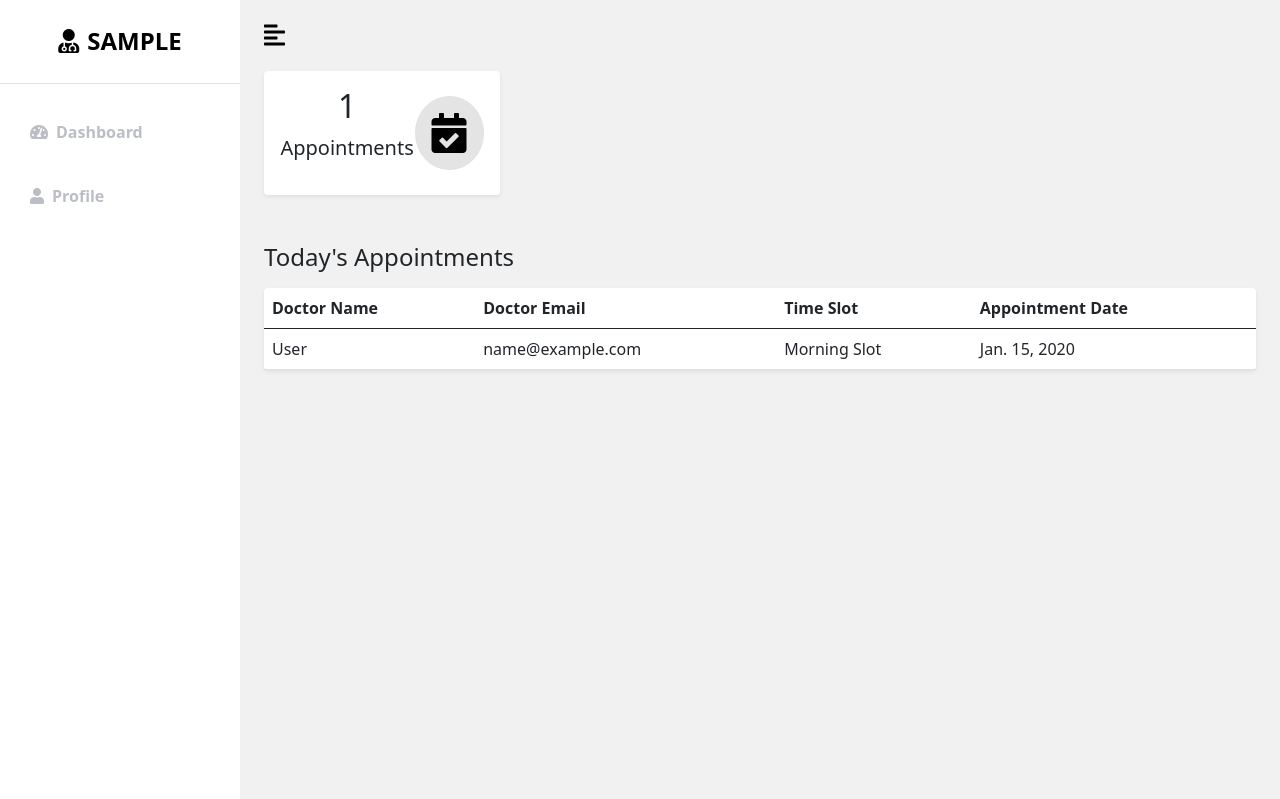
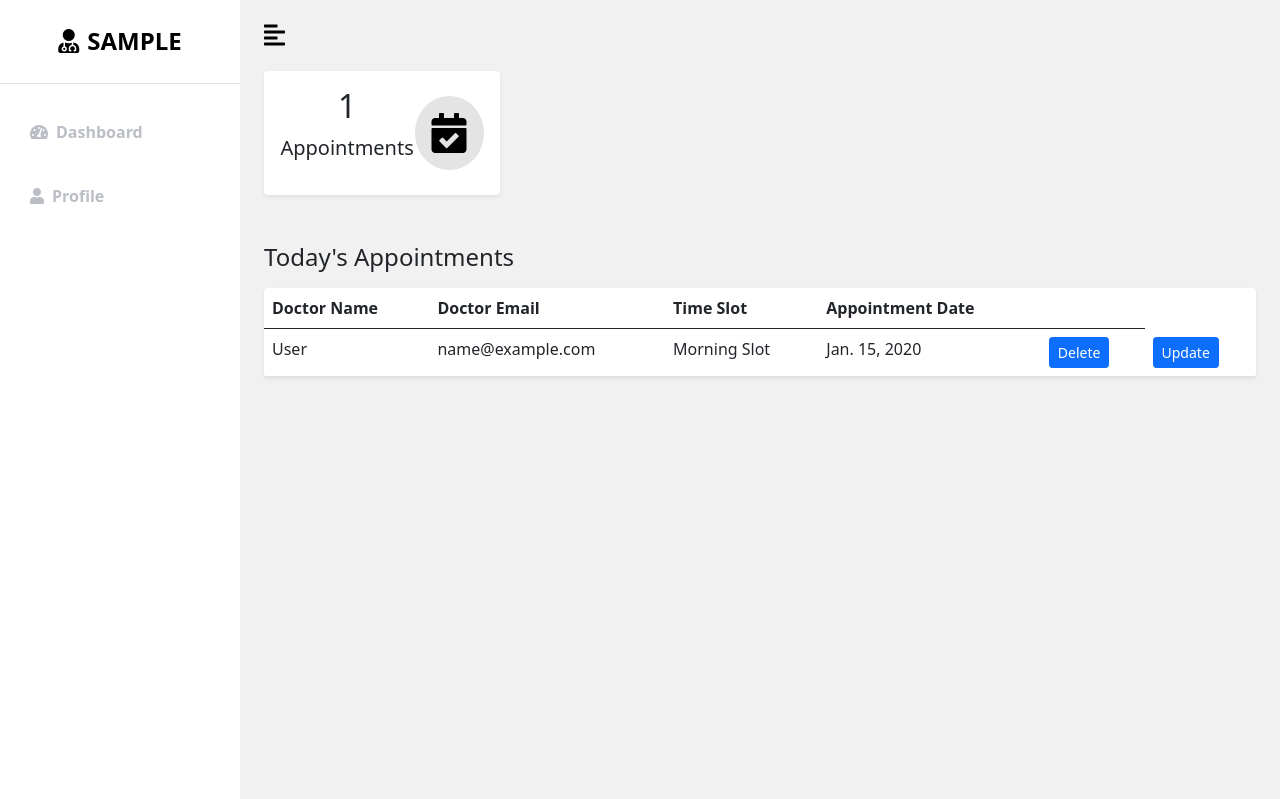
Before and after one commit to Ahmedriyal/eHealthcareSystem, a Django app: page /patientDashboard in a window 1280 px wide. Shown: the part 57-856 px from the top of the page. Run offline with Django 3.2, Linux system fonts and the light colour scheme; a user stored in the database is signed in; tables that the repository leaves empty hold one stand-in row (values such as "Sample post"); some libraries are stand-ins or nearby versions.

Commit message:
appointment update/delete complete

```diff
--- a/healthcareSystem/healthcareApp/models.py
+++ b/healthcareSystem/healthcareApp/models.py
@@ -72,7 +72,6 @@ class Appointment(models.Model):
     ]
     timeSlot = models.CharField(max_length=50, choices=timeSlot_choices)
 
-
 # Model for Contact
 class contactForm(models.Model):
     user = models.ForeignKey(User, on_delete=models.CASCADE, null=True, blank=True)
--- a/healthcareSystem/healthcareApp/templates/html/patientDashboard.html
+++ b/healthcareSystem/healthcareApp/templates/html/patientDashboard.html
@@ -51,6 +51,7 @@
                             <th scope="col">Doctor Email</th>
                             <th scope="col">Time Slot</th>
                             <th scope="col">Appointment Date</th>
+                            <th scope="col"></th>
                         </tr>
                         </thead>
                         <tbody>
@@ -60,6 +61,10 @@
                             <td>{{appointment.doctor.user.email}}</td>
                             <td>{{appointment.timeSlot}}</td>
                             <td>{{appointment.date}}</td>
+                            <td><a href="{% url 'delete' appointment.id %}" class="btn btn-sm btn-primary btn-block">Delete</a></td>
+                            <td><a href="{% url 'update' appointment.id %}" class="btn btn-sm btn-primary btn-block">Update</a></td>
+
+
                         </tr>
                         {% endfor %}
                         </tbody>
--- a/healthcareSystem/healthcareApp/urls.py
+++ b/healthcareSystem/healthcareApp/urls.py
@@ -21,4 +21,10 @@ urlpatterns = [
 	path("searchResult", views.searchResult, name="searchResult"),
 	path("doctor/<int:doctor_id>/", views.appointment, name="appointment"),
 	path("prescription", views.prescription, name="prescription"),
+	path('delete/<int:id>/', views.delete, name="delete"),
+	path('update/<str:id>/', views.update, name="update"),
+
+
+
+
 ]
--- a/healthcareSystem/healthcareApp/views.py
+++ b/healthcareSystem/healthcareApp/views.py
@@ -355,6 +355,35 @@ def patientUpdateProfile(request, pk):
     return render(request, 'html/patientUpdateProfile.html', context)
 
 
+# views for appointment delete---patient dashboard
+def delete(request,id):
+    appointment = Appointment.objects.get(id = id)
+    appointment.delete()
+
+    return redirect('patientDashboard')
+
+# views for appointment update---patient dashboard
+def update(request,id):
+    appointment = Appointment.objects.get(id=id)
+    if request.method == 'POST':
+        name = request.POST['name']
+        phone = request.POST['phone']
+        email = request.POST['email']
+        date = request.POST['date']
+        timeSlot = request.POST['timeSlot']
+
+        appointment_qs = Appointment.objects.filter(user = request.user)
+        if appointment_qs.exists():
+            appointment_qs.update(name=name, phone=phone, email=email, date=date, timeSlot=timeSlot)
+            return redirect('patientDashboard')
+        else:
+            Appointment.objects.create(name=name, phone=phone, email=email, date=date, timeSlot=timeSlot)
+
+    context = {'appointment':appointment}
+    return render(request, 'html/appointment.html', context)
+
+
+
 # /----- Views for Prescription -----/
 def prescription(request):
     return render(request, 'html/prescription.html')
```
Also changed, not shown: healthcareSystem/healthcareApp/migrations/0032_auto_20210901_2127.py (added), healthcareSystem/healthcareApp/migrations/0033_auto_20210901_2300.py (added), 3 other files.
